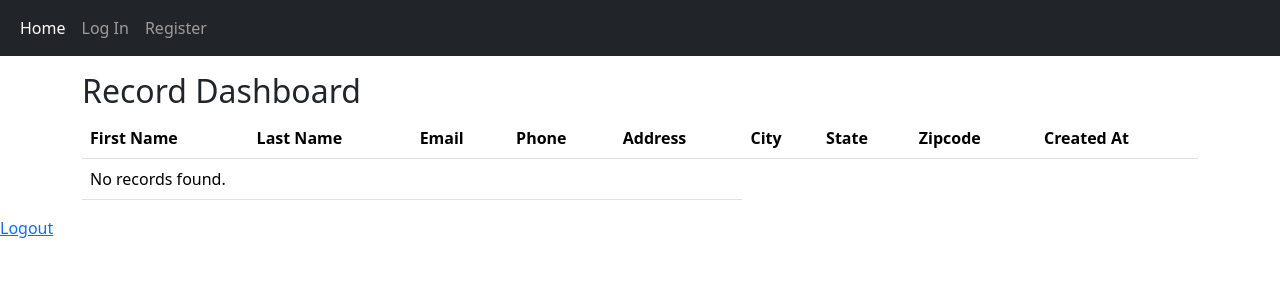
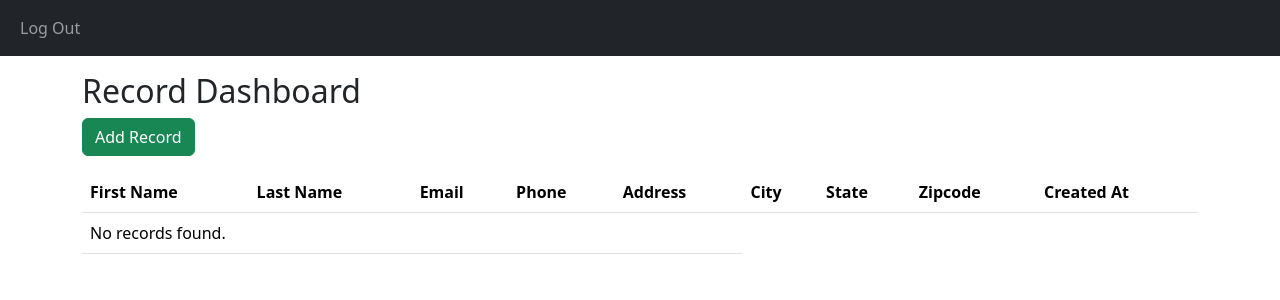
Before and after one commit to SRaflian/Django-CRM, a Django app: page /customers/dashboard/ in a window 1280 px wide. Shown: the top 300 px of the page. Run offline with Django 5.2, Linux system fonts and the light colour scheme; the visitor is signed in with stand-in values (Sample User, id 1); data that the repository does not hold is empty.

Commit message:
menambah fitur dashboard untuk melihat data dan add record

```diff
--- a/customers/urls.py
+++ b/customers/urls.py
@@ -4,4 +4,6 @@ from . import views
 
 urlpatterns = [
     path('dashboard/', views.Record_dashboard, name='record-dashboard'),
+    path('record/<int:id>/', views.customer_record_view, name='customer_record'),
+    path('record/add/', views.add_record, name='add_record'),
 ]
--- a/customers/views.py
+++ b/customers/views.py
@@ -1,9 +1,27 @@
-from django.shortcuts import render
+from django.shortcuts import render, get_object_or_404, redirect
 from .models import Record
+from django.contrib import messages
 from django.contrib.auth.decorators import login_required
+from .forms import AddRecordForm
+from django.urls import reverse
+
 
 # Create your views here.
 @login_required
 def Record_dashboard(request):
     records = Record.objects.all()  # Fetch all records from the database
-    return render(request, 'users/record-dashboard.html', {'records': records})
+    return render(request, 'customers/record-dashboard.html', {'records': records})
+
+def customer_record_view(request, id):
+    record = get_object_or_404(Record, id=id)
+    return render(request, 'customers/record/individual-record.html', {'record': record})
+
+def add_record(request):
+	form = AddRecordForm(request.POST or None)
+	if request.user.is_authenticated:
+		if request.method == "POST":
+			if form.is_valid():
+				form.save()
+				messages.success(request, "Record Added...")
+				return redirect(reverse('record-dashboard'))
+		return render(request, 'customers/add-record.html', {'form':form})
--- a/templates/base.html
+++ b/templates/base.html
@@ -11,10 +11,14 @@
 </head>
 
 <body>
-
   <nav class="navbar navbar-expand-sm bg-dark navbar-dark">
     <div class="container-fluid">
       <ul class="navbar-nav">
+        {% if user.is_authenticated %}
+        <li class="nav-item">
+          <a class="nav-link" href="{% url 'logout' %}">Log Out</a>
+        </li>
+        {% else %}
         <li class="nav-item">
           <a class="nav-link active" href="{% url 'home' %}">Home</a>
         </li>
@@ -22,11 +26,12 @@
           <a class="nav-link" href="{% url 'login' %}">Log In</a>
         </li>
         <li class="nav-item">
-        <a class="nav-link" href="{% url 'register' %}">Register</a>
+          <a class="nav-link" href="{% url 'register' %}">Register</a>
         </li>
+        {% endif %}
       </ul>
     </div>
-  </nav>
+   </nav>
 
   <main>
     {% block content %}
--- a/templates/users/record-dashboard.html
+++ b/templates/customers/record-dashboard.html
@@ -3,6 +3,9 @@
 {% block content %}
 <div class="container mt-3">
     <h2>Record Dashboard</h2>
+    <div class="mb-3">
+        <a href="{% url 'add_record' %}" class="btn btn-success">Add Record</a>
+    </div>
     <table class="table table-hover">
         <thead>
             <tr>
@@ -30,7 +33,7 @@
                 <td>{{ record.state }}</td>
                 <td>{{ record.zipcode }}</td>
 			    <td>{{ record.created_at }}</td>
-                <!-- Display more fields as needed -->
+                <td><a href="{% url 'customer_record' record.id %}">{{ record.id }}</a></td>
             </tr>
             {% empty %}
             <tr>
@@ -40,7 +43,4 @@
         </tbody>
     </table>
 </div>
-
-<a href="{% url 'logout' %}">Logout</a>
-
 {% endblock %}
```
Also changed, not shown: customers/forms.py (+16 -1 lines), templates/customers/add-record.html (added, +21 -0 lines), templates/customers/record/individual-record.html (added, +21 -0 lines).
